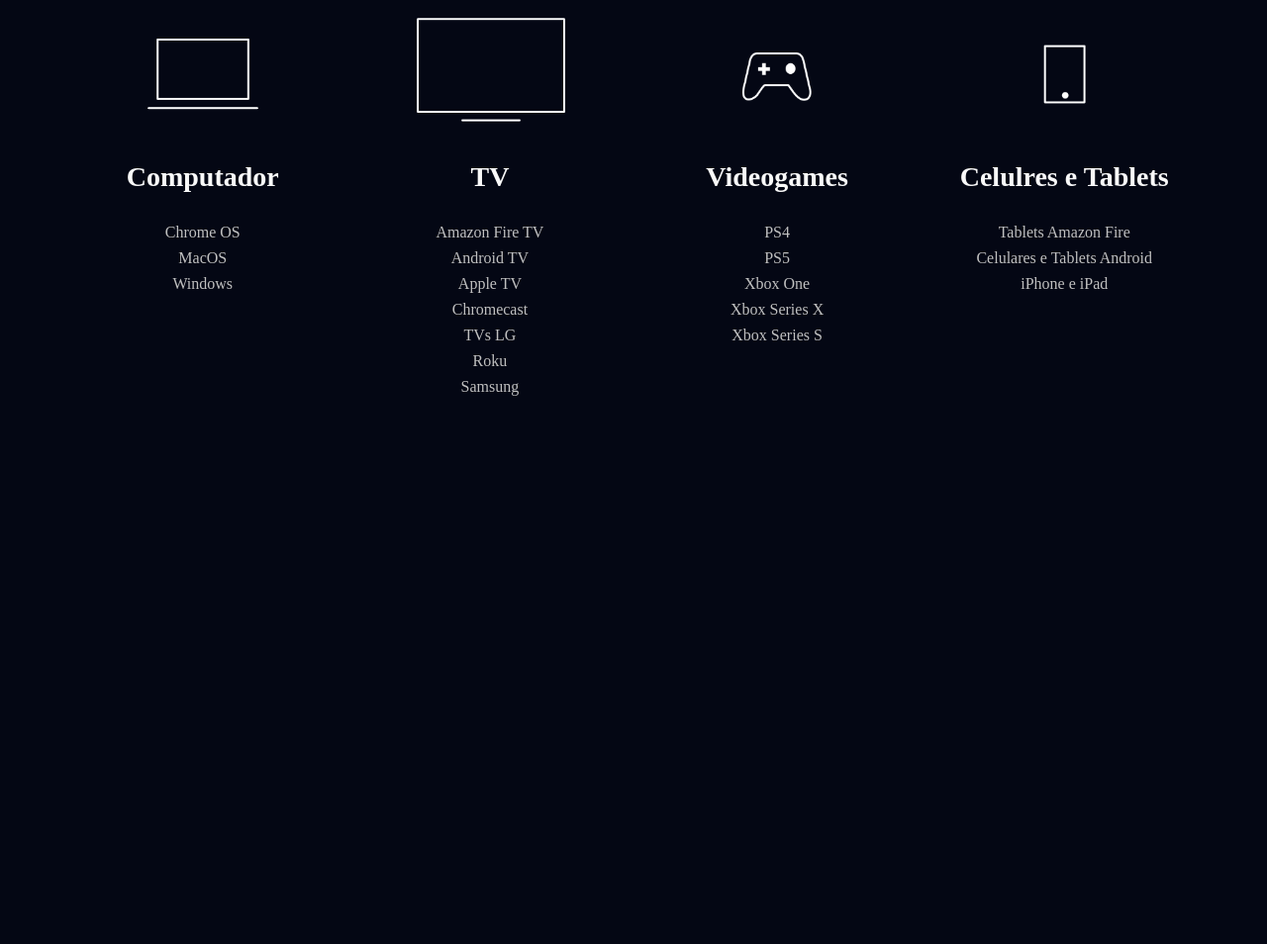
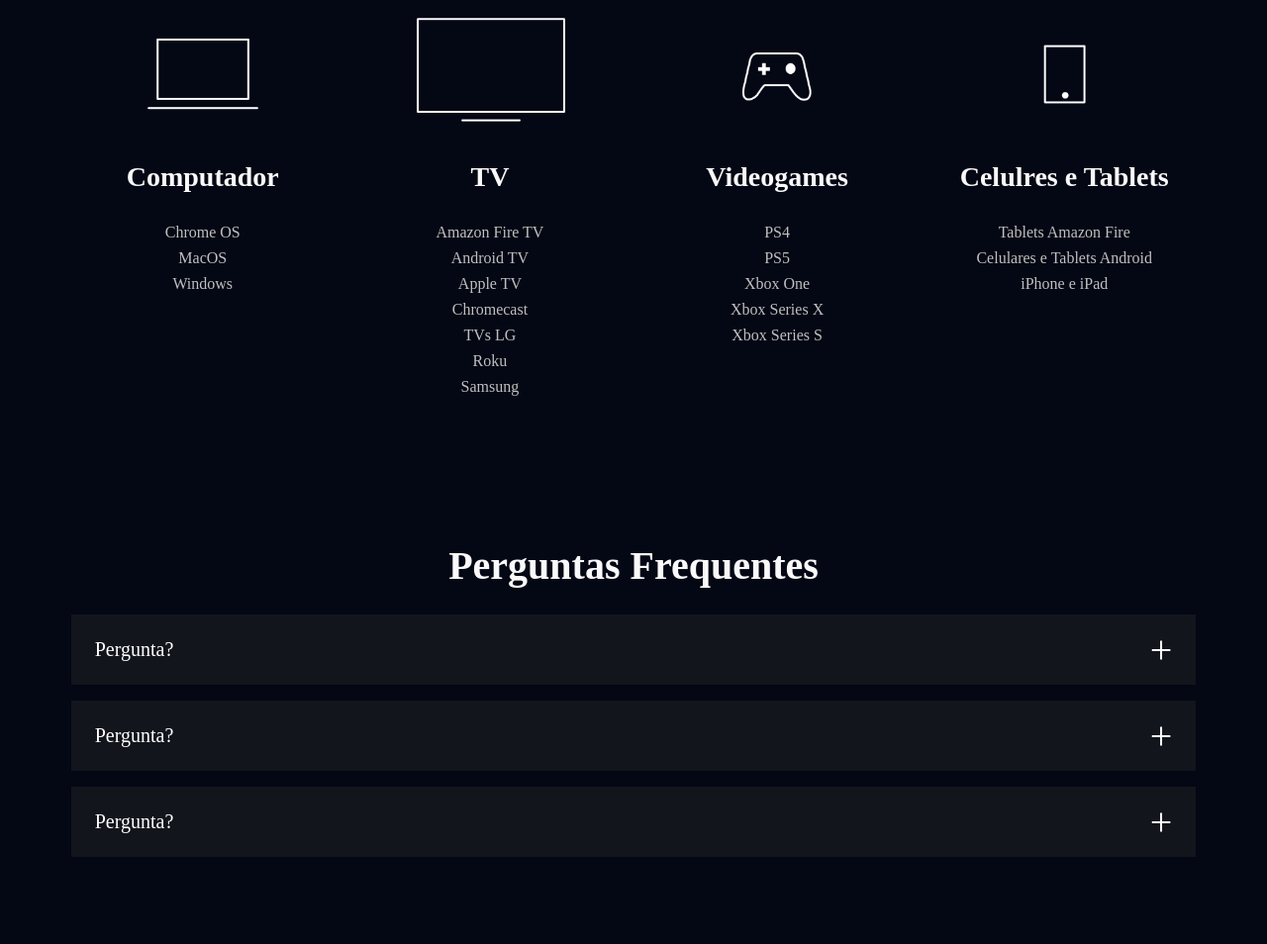
Before and after one commit to danilowlc/clone_disneyplus, a website: page index.html in a window 1280 px wide. Shown: the part 3904-4858 px from the top of the page at 99% size. Before the commit the page ends 4379 px from the top, so only its background shows below. Drawn offline with nearby package versions, Linux system fonts and the light colour scheme; files that its build step writes are made by us from their sources; files whose address does not match are found by name.

Commit message:
add secao 'FAQ'

```diff
--- a/index.html
+++ b/index.html
@@ -266,6 +266,36 @@
         </ul>
     </section>
 
+    <section class="faq">
+        <h2 class="title">Perguntas Frequentes</h2>
+        <ul class="faq__questions">
+            <li class="faq__questions__item">
+                <div data-faq-question class="faq__questions__item__question">
+                    Pergunta?
+                </div>
+                <div class="faq__questions__item__answer text--big">
+                    A resposta da pergunta
+                </div>
+            </li>
+            <li class="faq__questions__item">
+                <div data-faq-question class="faq__questions__item__question">
+                    Pergunta?
+                </div>
+                <div class="faq__questions__item__answer text--big">
+                    A resposta da pergunta
+                </div>
+            </li>
+            <li class="faq__questions__item">
+                <div data-faq-question class="faq__questions__item__question">
+                    Pergunta?
+                </div>
+                <div class="faq__questions__item__answer text--big">
+                    A resposta da pergunta
+                </div>
+            </li>
+        </ul>
+    </section>
+
     <script src="./src/main.js"></script>
 </body>
 </html>
--- a/src/main.js
+++ b/src/main.js
@@ -1,6 +1,6 @@
 document.addEventListener('DOMContentLoaded', function() {
     const buttons = document.querySelectorAll('[data-tab-button]');
-    const tabsContainer = document.querySelectorAll('[data-tab-id]');
+    const questions = document.querySelectorAll('[data-faq-question]');
 
     for (let i = 0; i<buttons.length;i++){
         buttons[i].addEventListener('click', function(botao){
@@ -12,6 +12,10 @@
             botao.target.classList.add('shows__tabs__button--is--active');
 
         })
+    }
+
+    for (let i = 0; i<questions.length;i++) {
+        questions[i].addEventListener('click', abreOuFechaResposta)
     }
 })
 
@@ -29,3 +33,10 @@
         tabsContainer[i].classList.remove('shows__list--is-active');
     }
 }
+
+function abreOuFechaResposta(elemento) {
+    const classe = 'faq__questions__item--is-open';
+    const elementoPai = elemento.target.parentNode;
+
+    elementoPai.classList.toggle(classe);
+}
--- /dev/null
+++ b/src/styles/_faq.scss
@@ -0,0 +1,56 @@
+.faq {
+    padding: 5.6vw;
+
+    h2 {
+        text-align: center;
+        margin-bottom: 24px;
+    }
+
+    &__questions {
+        list-style: none;
+
+        &__item {
+            background-color: #13151d;
+            margin-bottom: 16px;
+
+
+            &__question {
+                color: #fff;
+                font-size: 20px;
+                padding: 24px;
+                display: block;
+                cursor: pointer;
+                position: relative;
+
+                &::after {
+                    content: '+';
+                    position: absolute;
+                    top: 0;
+                    right: 24px;
+                    height: 100%;
+                    display: flex;
+                    align-items: center;
+                    font-size: 40px;
+                }
+            }
+
+            &__answer {
+                height: 0;
+                overflow: hidden;
+                padding: 0 24px;
+                transition: height, 0.5s ease;
+            }
+
+            &--is-open {
+                .faq__questions__item__question::after {
+                    content: '-';
+                }
+                .faq__questions__item__answer {
+                    height: auto;
+                    padding-bottom: 24px;
+                    transition: height, 0.5s ease;
+                }
+            }
+        }
+    }
+}
--- a/src/styles/main.scss
+++ b/src/styles/main.scss
@@ -3,6 +3,7 @@
 @use 'shows';
 @use 'plans';
 @use 'available-devices';
+@use 'faq';
 
 @font-face {
     font-family: Avenir;
```
